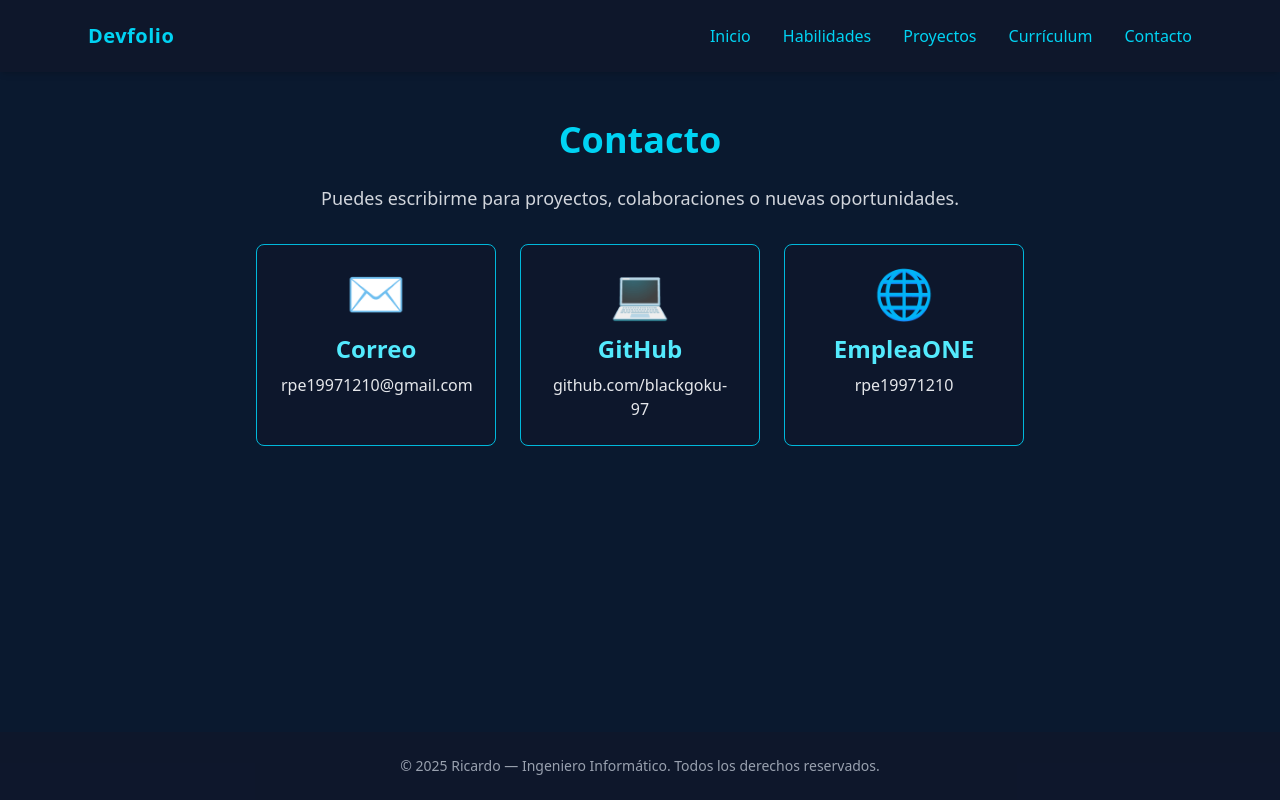
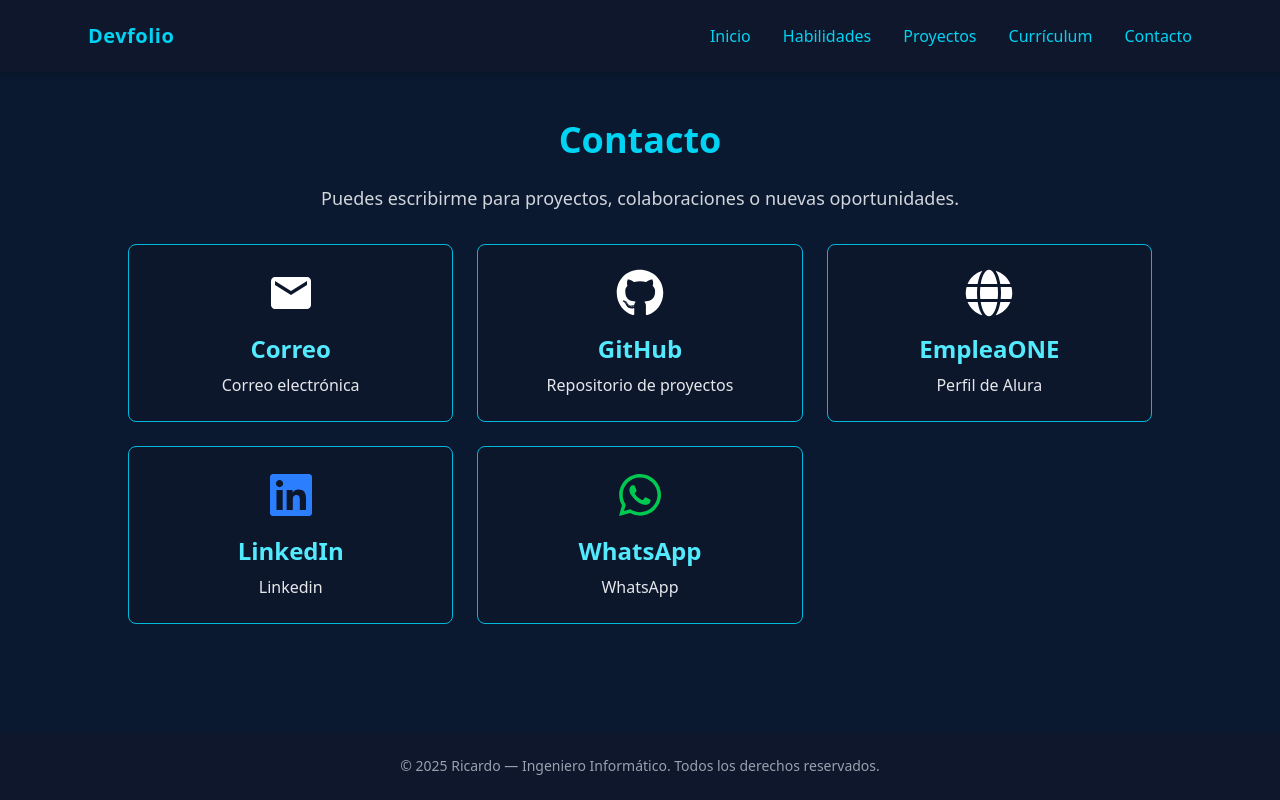
Before and after one commit to blackgoku-97/portafolio, a React (Vite) app: page /contact in a window 1280 px wide. Built offline with nearby package versions, Linux system fonts and the light colour scheme.

Commit message:
mejorando 6

```diff
--- a/src/pages/Contact.tsx
+++ b/src/pages/Contact.tsx
@@ -1,50 +1,72 @@
+import { MdEmail } from "react-icons/md"
+import { FaGithub, FaGlobe, FaLinkedin, FaWhatsapp } from "react-icons/fa"
+import { motion } from "framer-motion"
+
 export default function Contact() {
+  const contacts = [
+    {
+      name: "Correo",
+      href: "mailto:rpe19971210@gmail.com",
+      icon: <MdEmail />,
+      desc: "Correo electrónica",
+      color: "text-cyan-400",
+    },
+    {
+      name: "GitHub",
+      href: "https://github.com/blackgoku-97",
+      icon: <FaGithub />,
+      desc: "Repositorio de proyectos",
+      color: "text-gray-200",
+    },
+    {
+      name: "EmpleaONE",
+      href: "https://app.aluracursos.com/emprega-one/profile/rpe19971210",
+      icon: <FaGlobe />,
+      desc: "Perfil de Alura",
+      color: "text-green-400",
+    },
+    {
+      name: "LinkedIn",
+      href: "https://www.linkedin.com/in/ricardo-perez-a31474229/",
+      icon: <FaLinkedin className="text-blue-500" />,
+      desc: "Linkedin",
+      color: "text-blue-500",
+    },
+    {
+      name: "WhatsApp",
+      href: "https://wa.me/56931031944",
+      icon: <FaWhatsapp className="text-green-500" />,
+      desc: "WhatsApp",
+      color: "text-green-500",
+    },
+  ]
+
   return (
     <div className="p-10 text-white flex flex-col items-center">
-      <h1 className="text-4xl font-extrabold text-cyan-400 mb-6">
-        Contacto
-      </h1>
+      <h1 className="text-4xl font-extrabold text-cyan-400 mb-6">Contacto</h1>
       <p className="mb-8 text-lg text-center max-w-2xl text-gray-300">
         Puedes escribirme para proyectos, colaboraciones o nuevas oportunidades.
       </p>
 
-      <div className="grid grid-cols-1 md:grid-cols-3 gap-6 w-full max-w-3xl">
-        {/* Correo */}
-        <a
-          href="mailto:rpe19971210@gmail.com"
-          className="bg-slate-900/70 border border-cyan-500 rounded-lg p-6 text-center
-                     hover:scale-105 hover:shadow-lg hover:shadow-cyan-500/40 transition-transform"
-        >
-          <div className="text-5xl mb-4">✉️</div>
-          <h2 className="text-2xl font-bold text-cyan-300">Correo</h2>
-          <p className="mt-2 text-gray-200">rpe19971210@gmail.com</p>
-        </a>
-
-        {/* GitHub */}
-        <a
-          href="https://github.com/blackgoku-97"
-          target="_blank"
-          rel="noreferrer"
-          className="bg-slate-900/70 border border-cyan-500 rounded-lg p-6 text-center
-                     hover:scale-105 hover:shadow-lg hover:shadow-cyan-500/40 transition-transform"
-        >
-          <div className="text-5xl mb-4">💻</div>
-          <h2 className="text-2xl font-bold text-cyan-300">GitHub</h2>
-          <p className="mt-2 text-gray-200">github.com/blackgoku-97</p>
-        </a>
-
-        {/* EmpleaONE */}
-        <a
-          href="https://app.aluracursos.com/emprega-one/profile/rpe19971210"
-          target="_blank"
-          rel="noreferrer"
-          className="bg-slate-900/70 border border-cyan-500 rounded-lg p-6 text-center
-                     hover:scale-105 hover:shadow-lg hover:shadow-cyan-500/40 transition-transform"
-        >
-          <div className="text-5xl mb-4">🌐</div>
-          <h2 className="text-2xl font-bold text-cyan-300">EmpleaONE</h2>
-          <p className="mt-2 text-gray-200">rpe19971210</p>
-        </a>
+      <div className="grid grid-cols-1 sm:grid-cols-2 lg:grid-cols-3 gap-6 w-full max-w-5xl">
+        {contacts.map((c, i) => (
+          <motion.a
+            key={c.name}
+            href={c.href}
+            target="_blank"
+            rel="noreferrer"
+            initial={{ opacity: 0, y: 30 }}
+            whileInView={{ opacity: 1, y: 0 }}
+            transition={{ duration: 0.4, delay: i * 0.1 }}
+            viewport={{ once: true }}
+            className="bg-slate-900/70 border border-cyan-500 rounded-lg p-6 text-center
+                       hover:scale-105 hover:shadow-lg hover:shadow-cyan-500/40 transition-transform"
+          >
+            <div className="text-5xl mb-4 flex justify-center">{c.icon}</div>
+            <h2 className="text-2xl font-bold text-cyan-300">{c.name}</h2>
+            <p className="mt-2 text-gray-200">{c.desc}</p>
+          </motion.a>
+        ))}
       </div>
     </div>
   )
```
